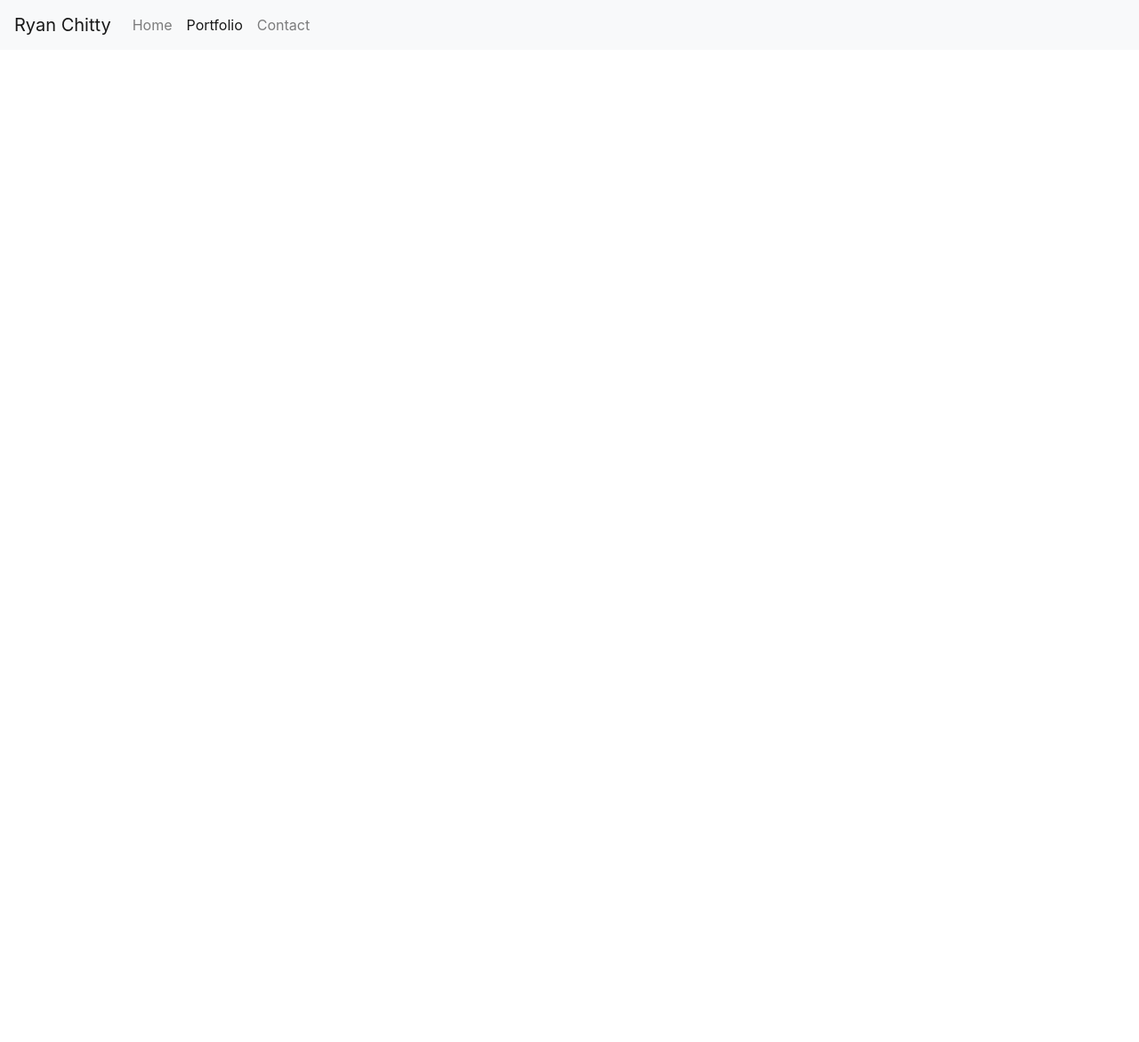
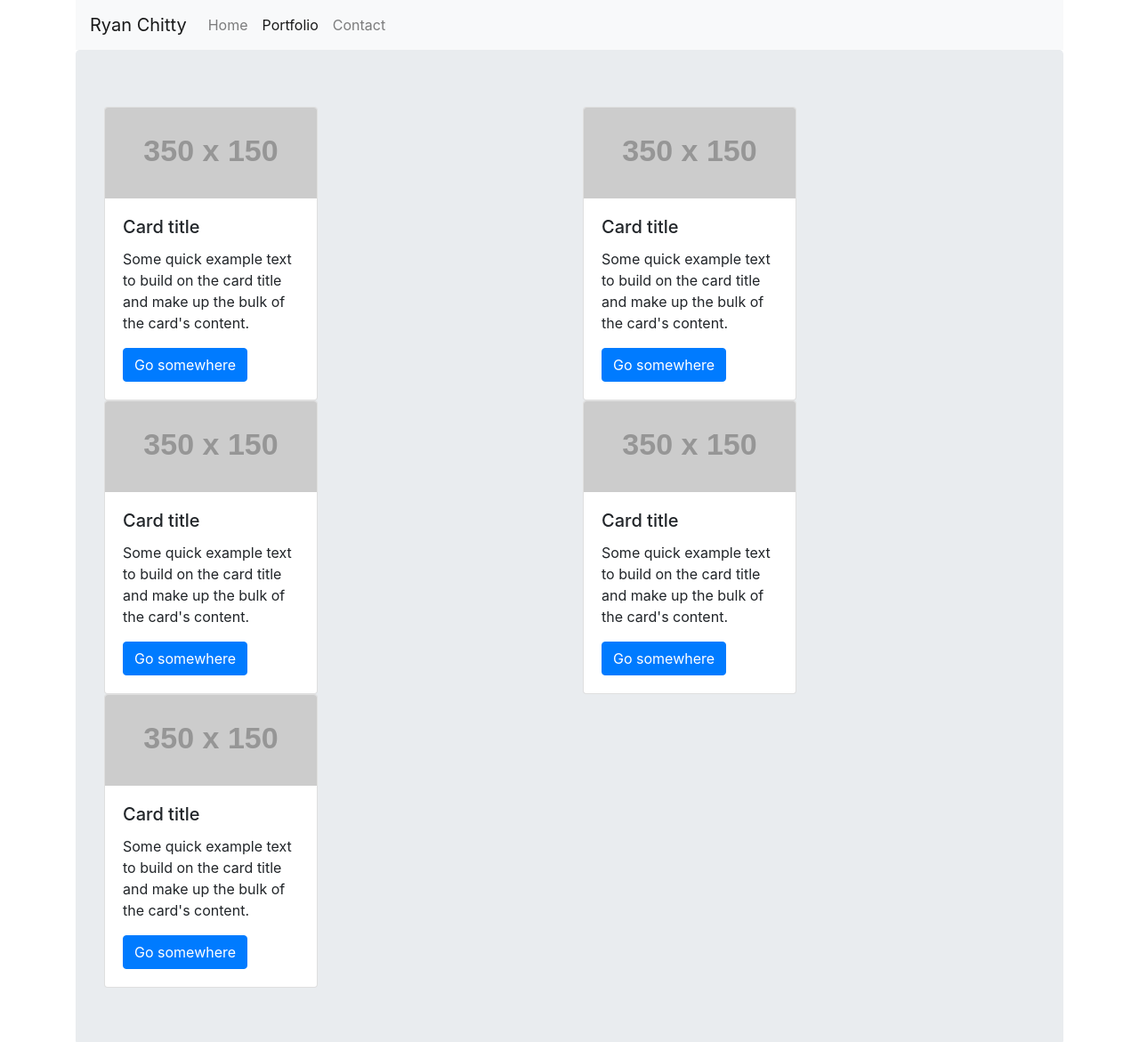
Before and after one commit to sochitty/Bootstrap-Portfolio, a plain HTML site: page portfolio.html in a window 1280 px wide. Shown: the top 1171 px of the page at 89% size. Before the commit the page ends 800 px from the top, so only its background shows below. Drawn offline with nearby package versions, Linux system fonts and the light colour scheme; placeholder pictures from the web are drawn by us.

Commit message:
completed about me page and portfolio page

```diff
--- a/portfolio.html
+++ b/portfolio.html
@@ -14,6 +14,7 @@
 </head>
 <body>
        <!-- navbar -->
+<div class="container">
 
        <nav class="navbar navbar-expand-lg navbar-light bg-light">
             <a class="navbar-brand" href="#">Ryan Chitty</a>
@@ -28,5 +29,74 @@
             </div>
             </div>
         </nav>
+
+        <div class="jumbotron">
+            <!-- row 1 -->
+            <div class="row">
+                <div class="col">
+                        <div class="card" style="width: 15rem;">
+                                <img class="card-img-top" src="https://via.placeholder.com/350x150" alt="Card image cap">
+                                <div class="card-body">
+                                  <h5 class="card-title">Card title</h5>
+                                  <p class="card-text">Some quick example text to build on the card title and make up the bulk of the card's content.</p>
+                                  <a href="#" class="btn btn-primary">Go somewhere</a>
+                                </div>
+                              </div>
+                </div>
+                <div class="col">
+                        <div class="card" style="width: 15rem;">
+                                <img class="card-img-top" src="https://via.placeholder.com/350x150" alt="Card image cap">
+                                <div class="card-body">
+                                  <h5 class="card-title">Card title</h5>
+                                  <p class="card-text">Some quick example text to build on the card title and make up the bulk of the card's content.</p>
+                                  <a href="#" class="btn btn-primary">Go somewhere</a>
+                                </div>
+                              </div>
+                </div>
+            </div>
+            <!-- row 2 -->
+            <div class="row">
+                    <div class="col">
+                            <div class="card" style="width: 15rem;">
+                                    <img class="card-img-top" src="https://via.placeholder.com/350x150" alt="Card image cap">
+                                    <div class="card-body">
+                                      <h5 class="card-title">Card title</h5>
+                                      <p class="card-text">Some quick example text to build on the card title and make up the bulk of the card's content.</p>
+                                      <a href="#" class="btn btn-primary">Go somewhere</a>
+                                    </div>
+                                  </div>
+                    </div>
+                    <div class="col">
+                            <div class="card" style="width: 15rem;">
+                                    <img class="card-img-top" src="https://via.placeholder.com/350x150" alt="Card image cap">
+                                    <div class="card-body">
+                                      <h5 class="card-title">Card title</h5>
+                                      <p class="card-text">Some quick example text to build on the card title and make up the bulk of the card's content.</p>
+                                      <a href="#" class="btn btn-primary">Go somewhere</a>
+                                    </div>
+                                  </div>
+                    </div>
+                </div>
+                <!-- row 3 -->
+                <div class="row">
+                        <div class="col">
+                                <div class="card" style="width: 15rem;">
+                                        <img class="card-img-top" src="https://via.placeholder.com/350x150" alt="Card image cap">
+                                        <div class="card-body">
+                                          <h5 class="card-title">Card title</h5>
+                                          <p class="card-text">Some quick example text to build on the card title and make up the bulk of the card's content.</p>
+                                          <a href="#" class="btn btn-primary">Go somewhere</a>
+                                        </div>
+                                      </div>
+                        </div>
+
+                    </div>
+        </div>
+</div>
+            <!-- jumbotron end -->
+
+
+            <!-- container end -->
+        </div>
 </body>
 </html>
```
Also changed, not shown: index.html (+13 -0 lines), images/ryanchitty.jpg (added), 1 other file.
